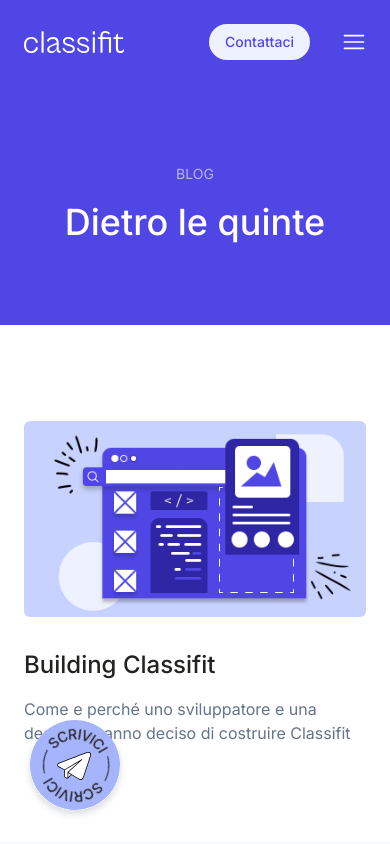
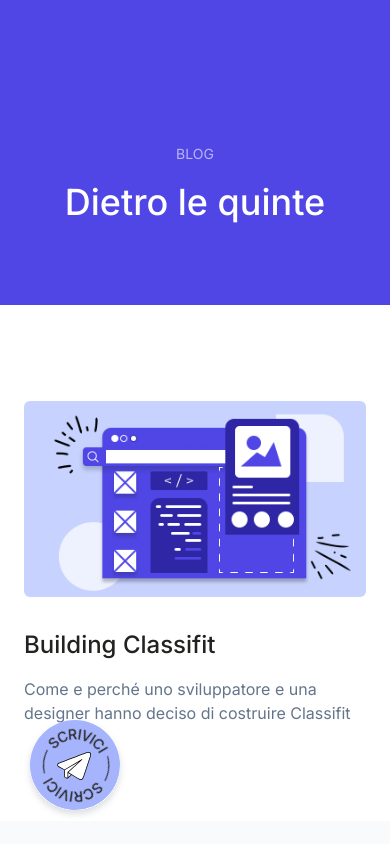
Before and after one commit to classifit/classifit-website, a Next.js app: page /blog in a window 390 px wide. Shown: the top 844 px of the page. Built offline with nearby package versions, Linux system fonts and the light colour scheme.

Commit message:
fixed title padding

```diff
--- a/components/sections/homepage/hero.tsx
+++ b/components/sections/homepage/hero.tsx
@@ -4,7 +4,7 @@ import Link from "next/link";
 
 export default function Hero() {
   return (
-    <div className="max-w-[1280px] px-6 lg:px-12 py-24 lg:py-36 mx-auto bg-primary text-primary-foreground">
+    <div className="max-w-[1280px] px-6 lg:px-12 pb-24 pt-40 lg:pt-48 lg:pb-36 mx-auto bg-primary text-primary-foreground">
       <div className="lg:w-3/4">
         <h1 className="text-5xl lg:text-7xl font-medium">
           Porta il tuo studio al prossimo livello
--- a/components/sections/navbar.tsx
+++ b/components/sections/navbar.tsx
@@ -210,7 +210,16 @@ export default function Navbar() {
       </nav>
 
       {/* // Mobile */}
-      <nav className="flex lg:hidden justify-between items-center max-w-[1280px] px-6 py-6 bg-primary mx-auto">
+      <nav
+        className={`fixed w-full bg-primary text-primary-foreground z-50 ${
+          scrolledUpwoards ? "translate-y-0" : "-translate-y-24"
+        } transition-all duration-300 ease-in-out`}
+      >
+        <div
+          className={`flex lg:hidden items-center justify-between max-w-[1280px] px-6 ${
+            isTopScrolled ? "py-6" : "py-4"
+          } mx-auto transition-all duration-300 ease-in-out`}
+        >
           <Link
             href="/"
             className="hover:opacity-80 transition-opacity duration-200 ease-in-out"
@@ -273,7 +282,10 @@ export default function Navbar() {
                             </Link>
                           </SheetClose>
                           <SheetClose asChild>
-                          <Link href="/servizi/pacchetti" className="menu-link">
+                            <Link
+                              href="/servizi/pacchetti"
+                              className="menu-link"
+                            >
                               Pacchetti a crediti
                             </Link>
                           </SheetClose>
@@ -329,6 +341,7 @@ export default function Navbar() {
               </SheetContent>
             </Sheet>
           </div>
+        </div>
       </nav>
     </>
   );
--- a/components/sections/page-title.tsx
+++ b/components/sections/page-title.tsx
@@ -6,7 +6,7 @@ type Props = {
 export default function PageTitle(props: Props) {
   return (
     <div className="bg-primary text-primary-foreground">
-      <div className="px-6 lg:px-12 py-20 max-w-[1280px] mx-auto flex justify-center items-center">
+      <div className="px-6 lg:px-12 pt-36 pb-20 max-w-[1280px] mx-auto flex justify-center items-center">
         <div className="flex flex-col gap-4 text-center lg:w-3/5">
           <p className="uppercase text-white/60 text-sm">{props.subtitle}</p>
           <h1 className="font-medium">{props.title}</h1>
--- a/components/sections/services/service-title.tsx
+++ b/components/sections/services/service-title.tsx
@@ -14,7 +14,7 @@ type Props = {
 export default function ServiceTitle(props: Props) {
   return (
     <div className="bg-primary text-primary-foreground">
-      <section>
+      <div className="px-6 lg:px-12 pb-24 pt-36 lg:pb-36 pt-40 max-w-[1280px] mx-auto">
         <div className="lg:flex justify-between items-center gap-32">
           <div className="w-full lg:w-1/2">
             <p className="uppercase text-white/60 text-sm font-medium">
@@ -45,7 +45,7 @@ export default function ServiceTitle(props: Props) {
             />
           </div>
         </div>
-      </section>
+      </div>
     </div>
   );
 }
```
Lines whose indentation alone changed are shown as unchanged.
